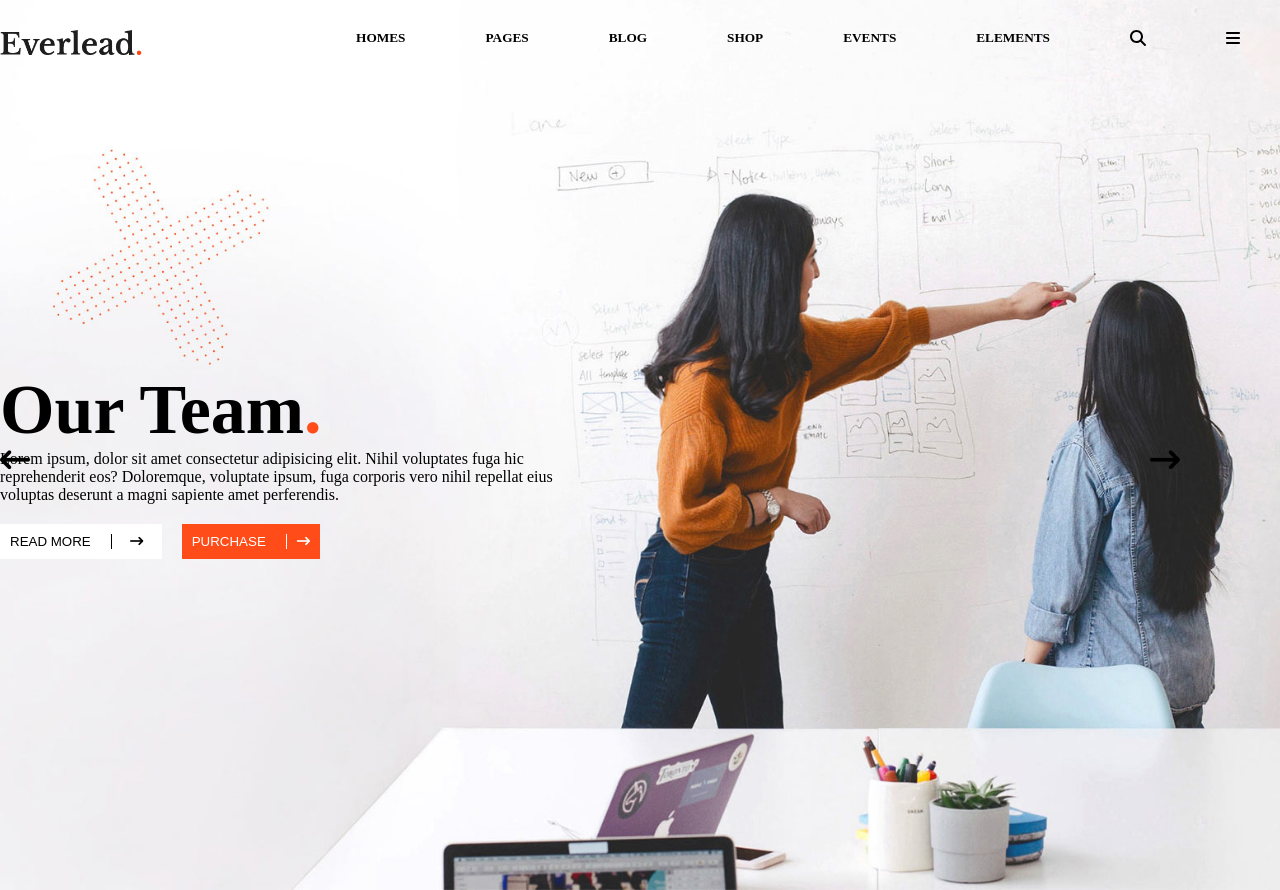
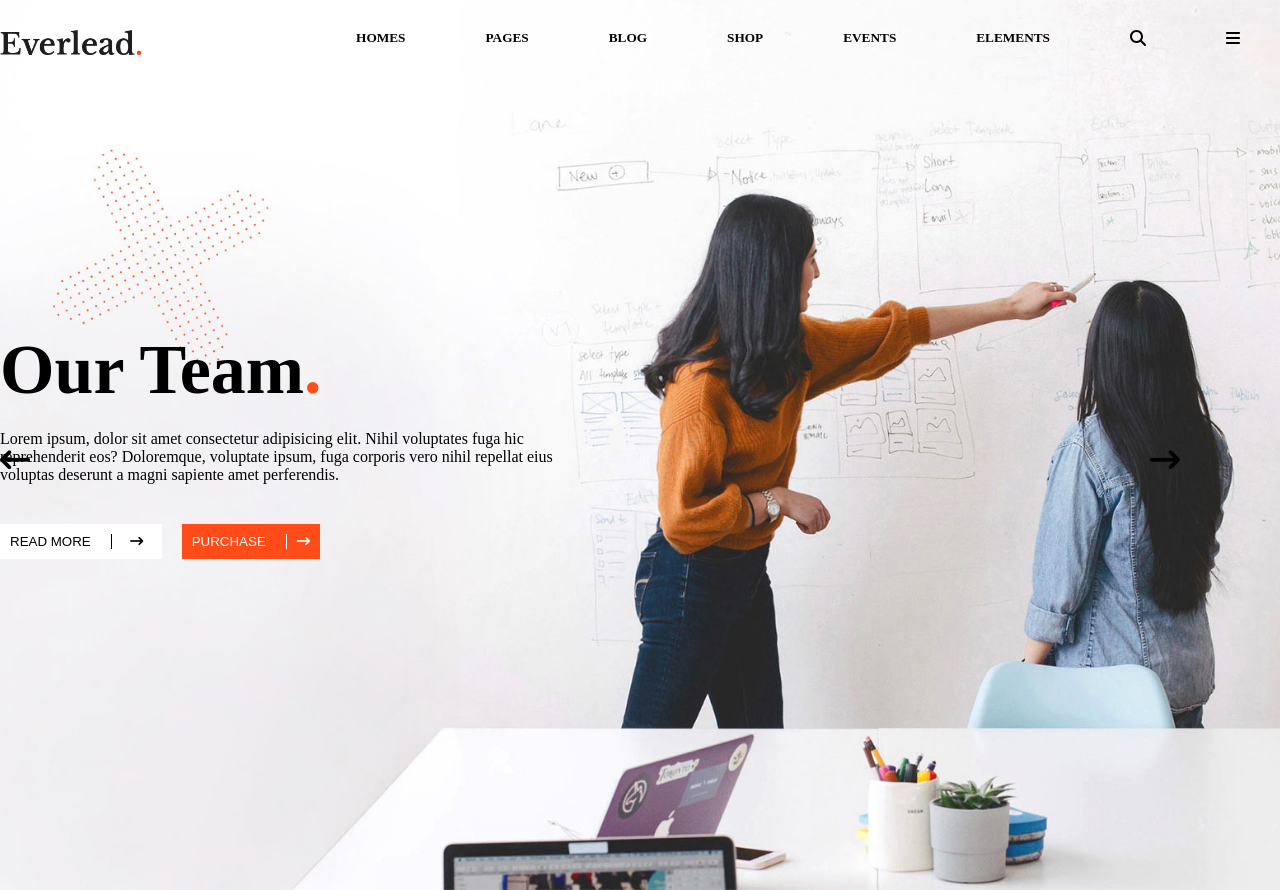
Before and after one commit to Skiotto93/proj-html-vuejs, a Vue app: page / in a window 1280 px wide. Built offline with nearby package versions, Linux system fonts and the light colour scheme.

Commit message:
Fix spaziature text-header

```diff
--- a/src/components/AppHeader.vue
+++ b/src/components/AppHeader.vue
@@ -120,9 +120,13 @@ header {
         right: 55%;
         h1 {
             font-size: 70px;
+            padding: 20px 0;
             span {
                 color: #ff4c19;
             }
+        }
+        p {
+            padding-bottom: 20px;
         }
         .headerBtn {
             padding: 20px 0;
```
